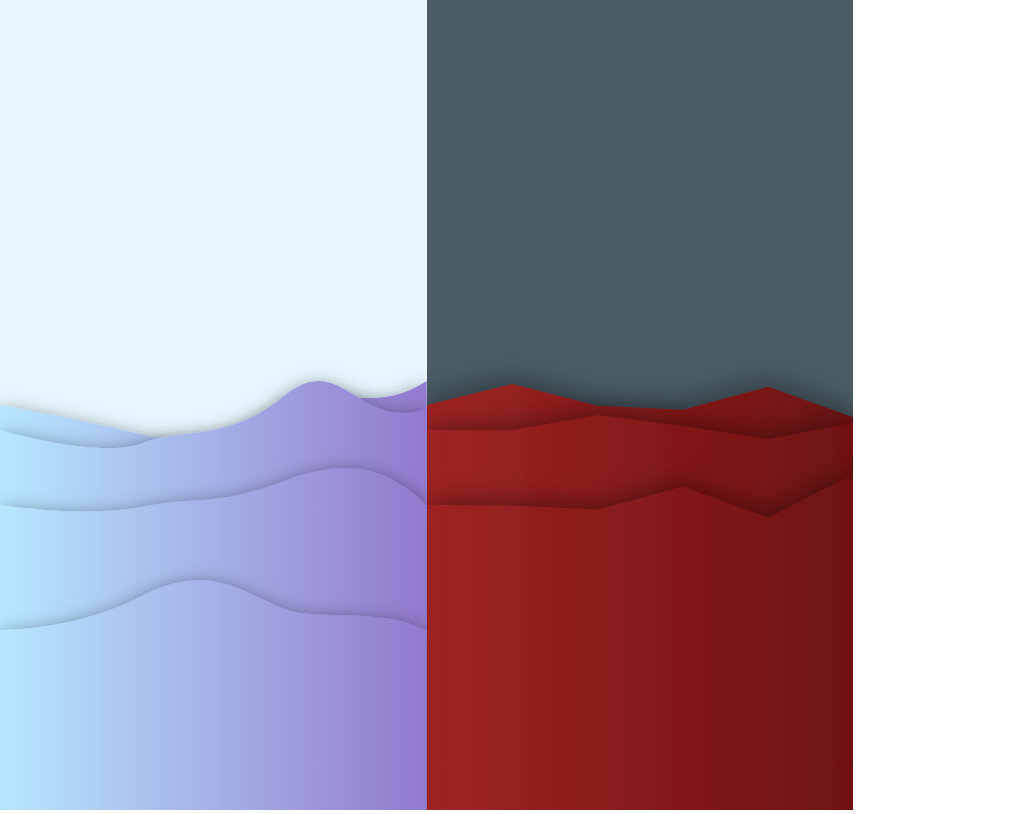
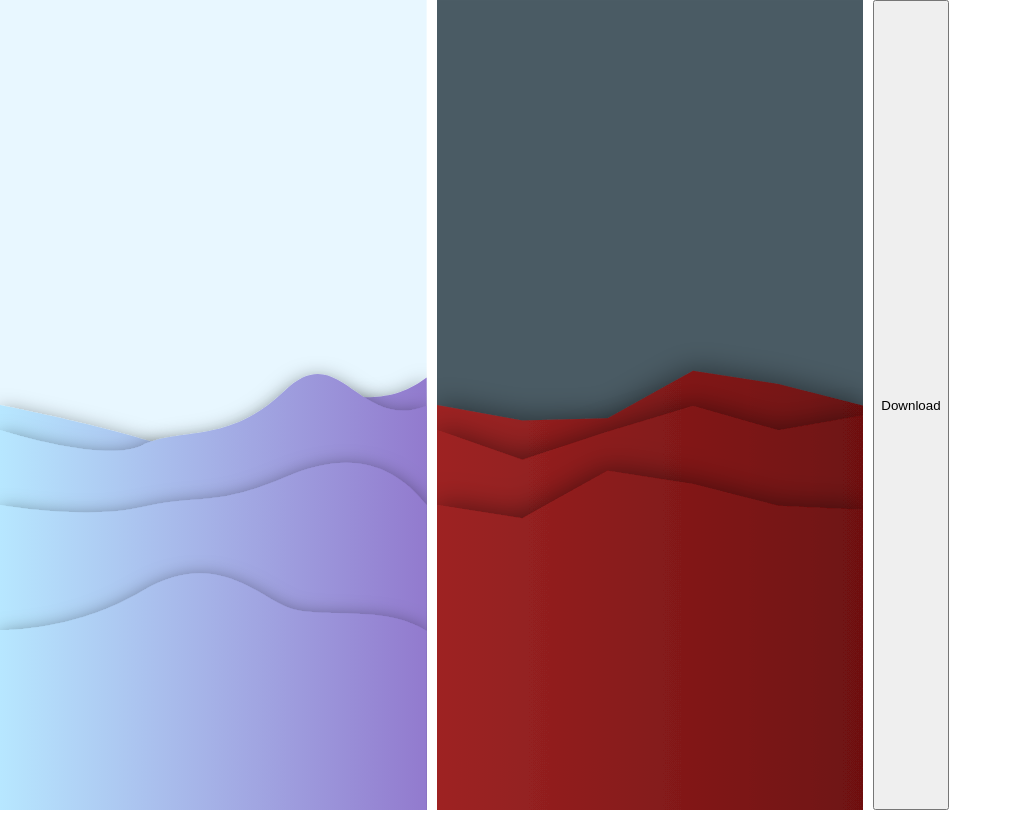
Before and after one commit to MaximBuz/heazy-svg-creator, a React (Create React App) app: page / in a window 1280 px wide. Shown: the whole page, without its empty margins (0-1012 px from the left). Built offline with nearby package versions, Linux system fonts and the light colour scheme.

Commit message:
testet downloading

```diff
--- a/src/App.tsx
+++ b/src/App.tsx
@@ -1,10 +1,22 @@
+import { useCallback, useRef } from 'react';
 import StackedWave from './components/StackedWave';
+import { downloadBlob } from './utils/downloadBlob';
 
 function App() {
+  // test downloading
+  const svgRef = useRef<SVGAElement | null>(null);
+
+  const downloadSVG = useCallback(() => {
+    const svg = svgRef.current?.innerHTML;
+    const blob = new Blob([svg as BlobPart], { type: 'image/svg+xml' });
+    downloadBlob(blob, 'design.svg');
+  }, []);
+
   return (
     <div className="App">
-      <div style={{ display: 'flex' }}>
+      <div style={{ display: 'flex', gap: 10}}>
         <StackedWave
+          svgRef = {svgRef}
           type="smooth"
           seed={2}
           width={window.innerWidth / 3}
@@ -17,14 +29,14 @@ function App() {
           shadowSD={10}
           shadowOpacity={0.5}
           balance={0.5}
-          velocity={70}
+          velocity={80}
           breaks={3}
           stacks={3}
           distance={5}
         />
         <StackedWave
           type="peak"
-          seed={7}
+          seed={1}
           width={window.innerWidth / 3}
           height={window.innerHeight + 10}
           startWaveColor="#9e2424"
@@ -40,6 +52,7 @@ function App() {
           stacks={2}
           distance={5}
         />
+        <button onClick = {downloadSVG}>Download</button>
       </div>
     </div>
   );
--- a/src/components/StackedWave.tsx
+++ b/src/components/StackedWave.tsx
@@ -3,7 +3,9 @@ import { smoothWavePath } from '../utils/calculations/smoothWavePath';
 import { peakWavePath } from '../utils/calculations/peakWavePath';
 
 export interface IStackedWaveProps {
-  type: "smooth" | "peak"
+  // onClick?: (e: MouseEvent) => void;
+  svgRef?: any;
+  type: 'smooth' | 'peak';
   seed: number;
   width: number;
   height: number;
@@ -22,6 +24,7 @@ export interface IStackedWaveProps {
 }
 
 const StackedWave: React.FunctionComponent<IStackedWaveProps> = ({
+  svgRef,
   type,
   seed,
   width,
@@ -40,21 +43,21 @@ const StackedWave: React.FunctionComponent<IStackedWaveProps> = ({
   shadowSD,
 }) => {
   let wavesData;
-  if (type === "smooth") {
+  if (type === 'smooth') {
     wavesData = smoothWavePath(seed, width, height, balance, velocity, breaks, stacks, distance);
   } else {
     wavesData = peakWavePath(seed, width, height, balance, velocity, breaks, stacks, distance);
   }
-
+  const randomClassId = Math.round(Math.random()) * Math.round(Math.random());
   return (
-    <div style={{width, height}}>
-      <svg viewBox={`0 0 ${width} ${height}`} height="100%" width="100%">
+    <div ref={svgRef}style={{ width, height }}>
+      <svg viewBox={`0 0 ${width} ${height}`} height="100%" width="100%" xmlns="http://www.w3.org/2000/svg" xmlnsXlink="http://www.w3.org/1999/xlink" version="1.1">
         <rect x="0" y="0" width={width} height={height} fill={bgColor}></rect>
-        <linearGradient id={`linear-gradient-${type}`}>
+        <linearGradient id={`linear-gradient-${type}-${randomClassId}`}>
           <stop offset="0%" stopColor={startWaveColor} stopOpacity="100%" />
           <stop offset="100%" stopColor={stopWaveColor} stopOpacity="100%" />
         </linearGradient>
-        <filter id={`shadow-${type}`}>
+        <filter id={`shadow-${type}-${randomClassId}`}>
           <feDropShadow
             dx={shadowX}
             dy={shadowY}
@@ -69,10 +72,10 @@ const StackedWave: React.FunctionComponent<IStackedWaveProps> = ({
             d={wave}
             fill="none"
             strokeLinecap="round"
-            filter={`url(#shadow-${type})`}
+            filter={`url(#shadow-${type}-${randomClassId})`}
             style={{
               transition: 'all 0.4s cubic-bezier(0.16, 1, 0.3, 1) 0s',
-              fill: `url(#linear-gradient-${type})`,
+              fill: `url(#linear-gradient-${type}-${randomClassId})`,
             }}
           ></path>
         ))}
--- /dev/null
+++ b/src/utils/downloadBlob.ts
@@ -0,0 +1,10 @@
+export function downloadBlob (blob: Blob, filename: string) {
+  const objectUrl = URL.createObjectURL(blob);
+  const link = document.createElement('a');
+  link.href = objectUrl;
+  link.download = filename;
+  document.body.appendChild(link);
+  link.click();
+  document.body.removeChild(link);
+  setTimeout(() => URL.revokeObjectURL(objectUrl), 5000);
+}
```
